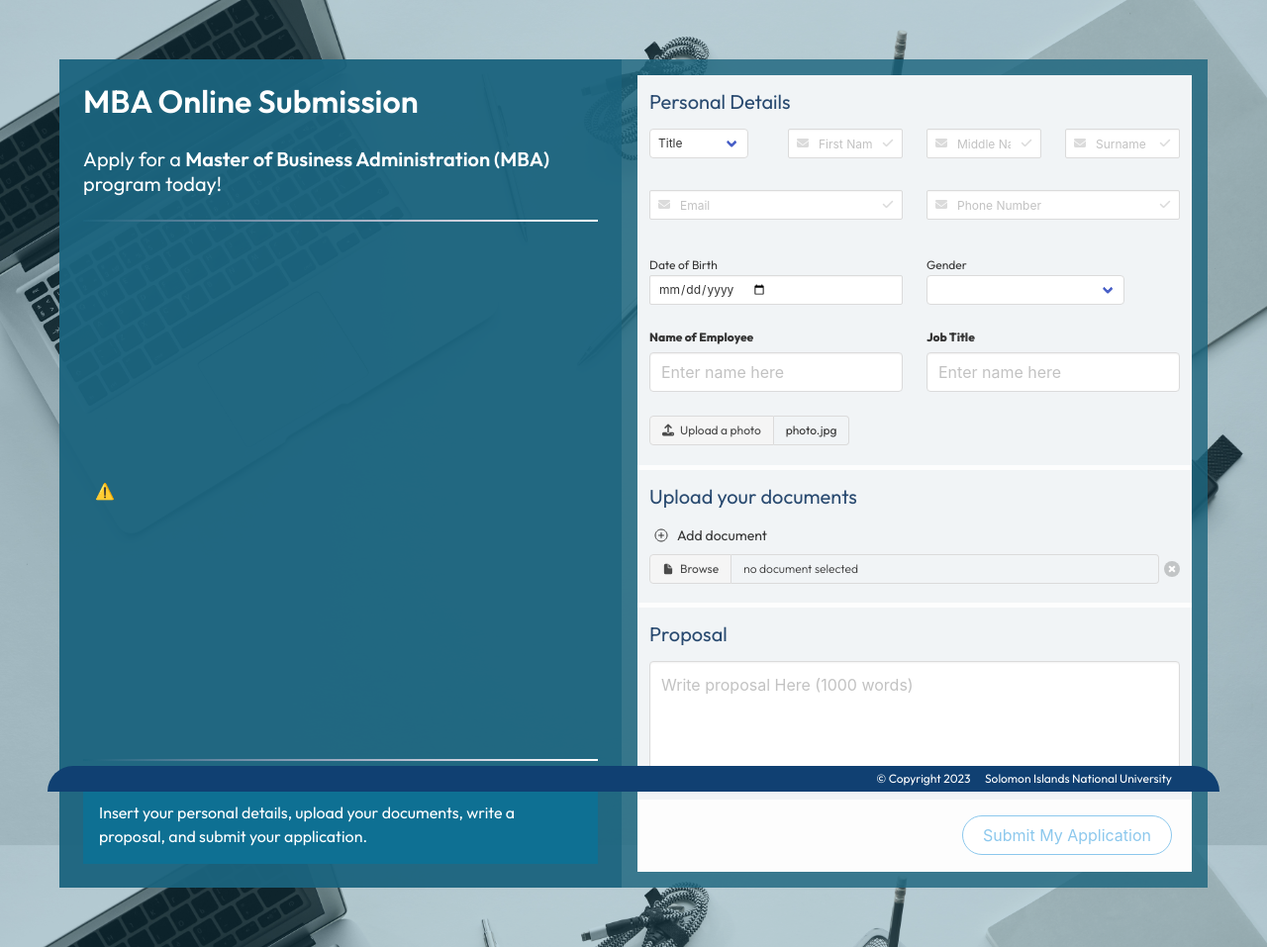
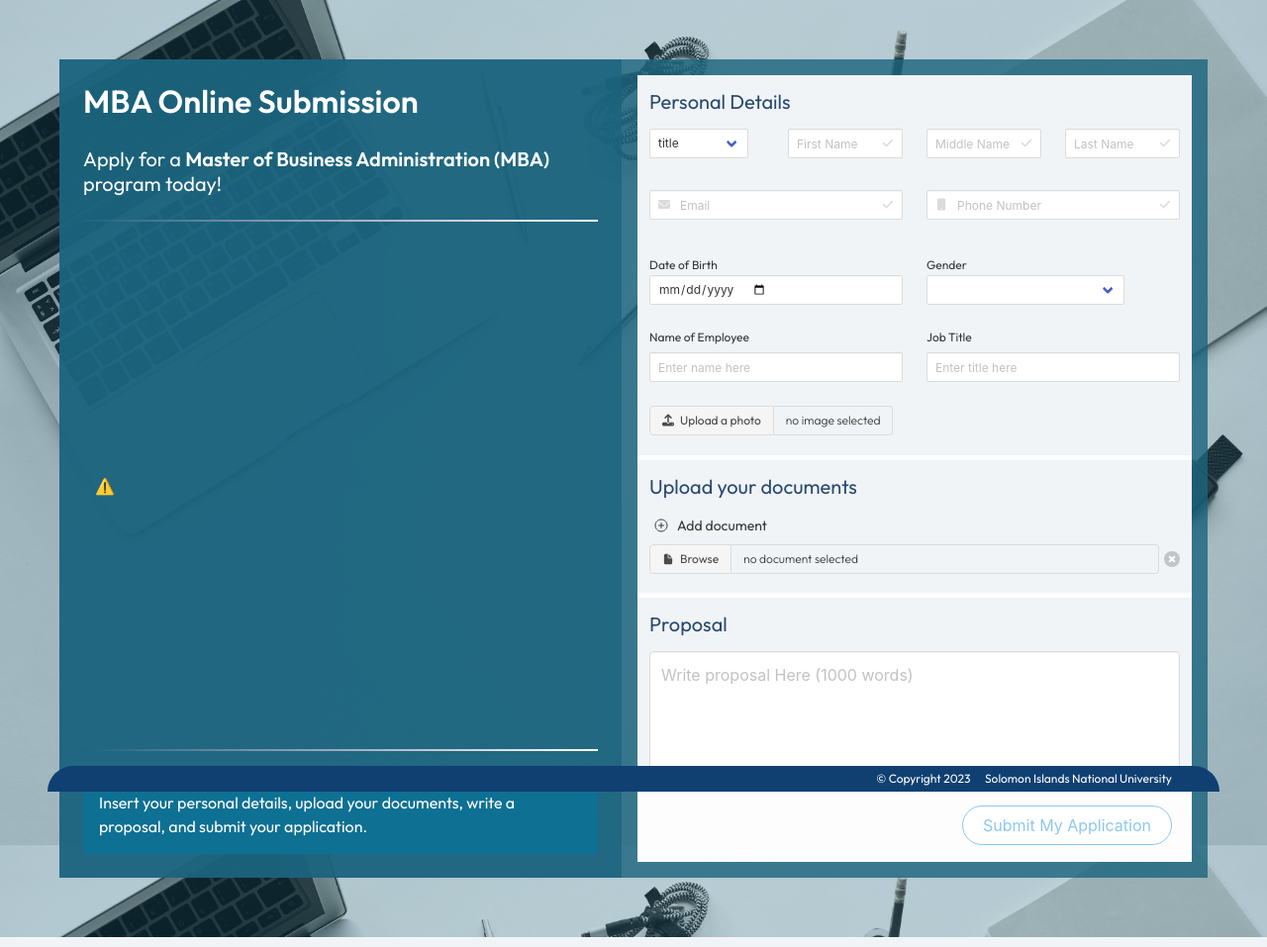
Before and after one commit to b-tupiti/sinu-admission-portal, a Django app: page / in a window 1280 px wide. Shown: the whole page at 99% size. Run offline with Django 4.2, Linux system fonts and the light colour scheme; some libraries are stand-ins or nearby versions.

Commit message:
mapped personal details inputs to form

```diff
--- a/mbasubmission/forms.py
+++ b/mbasubmission/forms.py
@@ -1,18 +1,49 @@
-from django.forms import ModelForm, ClearableFileInput
+from django.forms import ModelForm, ClearableFileInput, TextInput, EmailInput, NumberInput, DateInput, Select, FileInput
 from .models import Application, Document
 from django.core.exceptions import ValidationError
 
 class ApplicationForm(ModelForm):
     class Meta:
         model = Application
-        fields = ('email',
+        fields = ('title',
+                  'email',
                   'phone_number',
                   'first_name',
                   'middle_name',
                   'last_name',
+                  'date_of_birth',
+                  'gender',
+                  'employer',
+                  'job_title',
                   'photo',
                   'proposal',
                   )
+        widgets = {
+            'title': Select(attrs={'class': 'input is-small '}),
+            'first_name': TextInput(attrs={'placeholder': 'First Name'}),
+            'middle_name': TextInput(attrs={'placeholder': 'Middle Name (optional)'}),
+            'last_name': TextInput(attrs={'placeholder': 'Last Name'}),
+            'email': EmailInput(attrs={'placeholder': 'Email'}),
+            'phone_number': NumberInput(attrs={'placeholder': 'Phone Number'}),
+            'date_of_birth': DateInput(attrs={'type':'date','placeholder':'YYYY-MM-DD'}),
+            'gender': Select(attrs={'class': 'input is-small ','style':'width:200px'}),
+            'employer': TextInput(attrs={'class': 'input is-small ','placeholder':'Enter name here'}),
+            'job_title': TextInput(attrs={'class': 'input is-small ','placeholder':'Enter title here'}),
+            'photo': FileInput(attrs={'class':'file-input is-small'}),
+        }
+
+
+    def __init__(self, *args, **kwargs):
+        super(ApplicationForm, self).__init__(*args, **kwargs)
+        self.fields['title'].empty_label = None
+        self.fields['title'].choices = [(None, 'title')] + list(self.fields['title'].choices)[1:]
+        self.fields['gender'].empty_label = None
+        self.fields['gender'].choices = [(None, '')] + list(self.fields['gender'].choices)[1:]
+        for name, field in self.fields.items():
+            if name == 'photo':
+                continue
+            field.widget.attrs.update({'class': 'input is-small',})
+
 
 
 class DocumentForm(ModelForm):
--- /dev/null
+++ b/mbasubmission/static/mbasubmission/js/photo-name-update.js
@@ -0,0 +1,4 @@
+let photoInput = document.querySelector('#id_photo')
+photoInput.addEventListener('change',()=>{
+    document.querySelector('#img-name').textContent = photoInput.value.split('\\')[photoInput.value.split('\\').length - 1]
+})
--- a/mbasubmission/templates/mbasubmission/right-section/application_details.html
+++ b/mbasubmission/templates/mbasubmission/right-section/application_details.html
@@ -1,3 +1,4 @@
+{% load static %}
 <!-- Personal Details START -->
 <div class="border is-primary p-3 is-rounded" style="background:#f1f4f6">
     <p class=" is-size-5 mb-3" style="color:#294a70">Personal Details</p>
@@ -7,14 +8,8 @@
       <div class="column ">
         <div class="is-flex">
 
-          <div class="select is-small mr-4" >
-            <select style="min-width:100px">
-              <option  selected>Title</option>
-              <option>Mr</option>
-              <option>Mrs</option>
-              <option>Ms</option>
-              <option>Dr</option>
-            </select>
+          <div class="select is-small mr-4" style="width:100px">
+           {{application_form.title}}
           </div>
 
 
@@ -24,36 +19,28 @@
 
 
         <div class="column">
-            <div class="control has-icons-left has-icons-right mb-2 has-text-dark">
-                <input class="input is-small" type="text" placeholder="First Name ">
-                <span class="icon is-small is-left">
-                <i class="fas fa-envelope"></i>
-                </span>
-                <span class="icon is-small is-right">
+            <div class="control mb-2 has-text-dark has-icons-right">
+              {{application_form.first_name}}
+              <span class="icon is-small is-right">
                 <i class="fas fa-check"></i>
-                </span>
+              </span>
             </div>
         </div>
         <div class="column">
-            <div class="control has-icons-left has-icons-right mb-2">
-                <input class="input is-small" type="text" placeholder="Middle Name ">
-                <span class="icon is-small is-left">
-                <i class="fas fa-envelope"></i>
-                </span>
-                <span class="icon is-small is-right">
+            <div class="control mb-2 has-icons-right">
+              {{application_form.middle_name}}
+              <span class="icon is-small is-right">
                 <i class="fas fa-check"></i>
-                </span>
+              </span>
             </div>
         </div>
         <div class="column">
-            <div class="control has-icons-left has-icons-right mb-2">
-                <input class="input is-small" type="text" placeholder="Surname">
-                <span class="icon is-small is-left">
-                <i class="fas fa-envelope"></i>
-                </span>
-                <span class="icon is-small is-right">
+            <div class="control has-icons-right  mb-2">
+              {{application_form.last_name}}
+              <span class="icon is-small is-right">
                 <i class="fas fa-check"></i>
-                </span>
+              </span>
+
             </div>
         </div>
     </div>
@@ -62,7 +49,7 @@
     <div class="columns">
         <div class="column">
             <div class="control has-icons-left has-icons-right mb-2">
-                <input class="input is-small" type="email" placeholder="Email">
+                {{application_form.email}}
                 <span class="icon is-small is-left">
                   <i class="fas fa-envelope"></i>
                 </span>
@@ -73,9 +60,9 @@
         </div>
         <div class="column">
             <div class="control has-icons-left has-icons-right mb-2">
-                <input class="input is-small" type="number" placeholder="Phone Number">
+                {{application_form.phone_number}}
                 <span class="icon is-small is-left">
-                  <i class="fas fa-envelope"></i>
+                  <i class="fa-solid fa-mobile"></i>
                 </span>
                 <span class="icon is-small is-right">
                   <i class="fas fa-check"></i>
@@ -91,8 +78,7 @@
 
           <label class=" has-textweight-light is-size-7">Date of Birth</label>
           <div class="control">
-
-            <input class="input is-small" type="date" placeholder="YYYY-MM-DD">
+            {{application_form.date_of_birth}}
           </div>
         </div>
 
@@ -105,11 +91,7 @@
           <div class="control">
 
             <div class="select is-small" >
-              <select style="min-width:200px">
-                <option selected></option>
-                <option>Male</option>
-                <option>Female</option>
-              </select>
+              {{application_form.gender}}
             </div>
           </div>
         </div>
@@ -121,18 +103,18 @@
     <div class="columns">
       <div class="column">
         <div class="field">
-          <label class="label  is-size-7">Name of Employee</label>
+          <label class="label  is-size-7 has-text-weight-normal">Name of Employee</label>
           <div class="control">
-            <input class="input" type="text" placeholder="Enter name here">
+            {{application_form.employer}}
           </div>
         </div>
 
       </div>
       <div class="column">
         <div class="field">
-          <label class="label is-size-7">Job Title</label>
+          <label class="label is-size-7  has-text-weight-normal">Job Title</label>
           <div class="control">
-            <input class="input" type="text" placeholder="Enter name here">
+            {{application_form.job_title}}
           </div>
         </div>
 
@@ -143,7 +125,8 @@
         <div class="column is-four-fifths">
             <div class="file is-small has-name mb-2">
                 <label class="file-label">
-                  <input class="file-input" type="file" name="resume">
+
+                  {{application_form.photo}}
                   <span class="file-cta">
                     <span class="file-icon">
                       <i class="fas fa-upload"></i>
@@ -152,8 +135,8 @@
                       Upload a photo
                     </span>
                   </span>
-                  <span class="file-name">
-                    photo.jpg
+                  <span id="img-name" class="file-name has-text-weight-light">
+                    no image selected
                   </span>
                 </label>
               </div>
@@ -190,3 +173,5 @@
     </div>
 </div>
 <!-- Proposal END -->
+
+<script src="{% static 'mbasubmission/js/photo-name-update.js' %}"></script>
```
